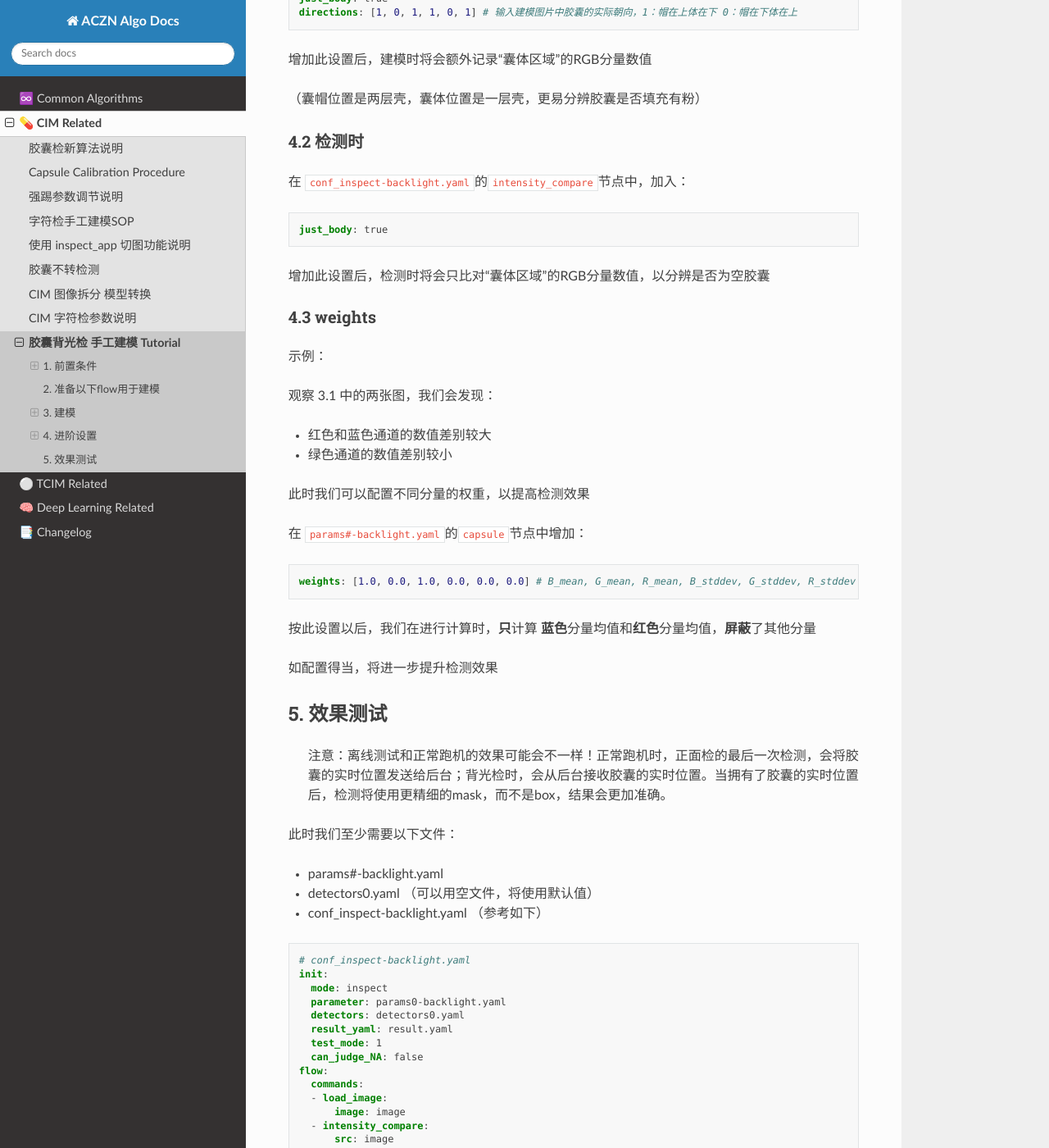
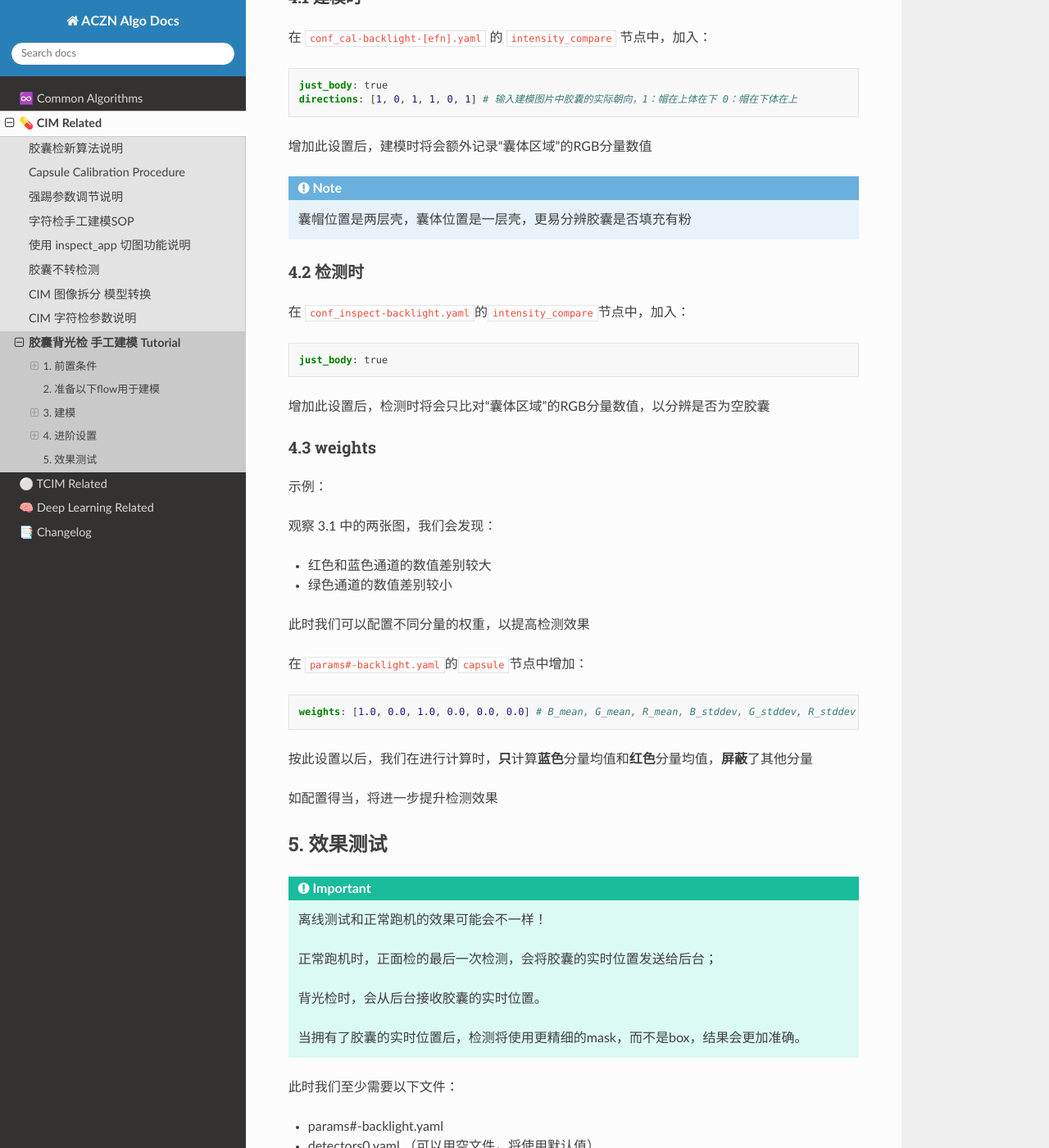
Before and after one commit to pejoypan/aczn-algo-docs, a Sphinx documentation site: the page built from docs/source/cim/backlight-calibration-tutorial.md, in a window 1280 px wide and 1400 px high, scrolled down 4326 px. Shown: the whole window at 82% size. Built offline with Sphinx 7.4.7 and the Read the Docs theme 3.1.0, drawn with Linux system fonts in a browser that asks for light colours; some of the changed text lies outside the part shown.

Commit message:
update backlight tutorial

````diff
--- a/docs/source/cim/backlight-calibration-tutorial.md
+++ b/docs/source/cim/backlight-calibration-tutorial.md
@@ -16,7 +16,9 @@
 
 背光检建模必须在正面检模板已经建立的情况下进行
 
-（因为需要从模板中得到胶囊在图片中的位置）
+```{note}
+因为需要从正面检模板中得到胶囊在图片中的位置
+```
 
 ### 1.3 软件版本
 
@@ -157,7 +159,9 @@ else:
 
 ## 4. 进阶设置
 
-> 当遇到比较困难的情况时，可以通过以下配置，达到更好的检测效果
+```{note}
+当遇到比较困难的情况时，可以通过以下配置，达到更好的检测效果
+```
 
 ### 4.1 建模时
 
@@ -170,7 +174,9 @@ directions: [1, 0, 1, 1, 0, 1] # 输入建模图片中胶囊的实际朝向，1
 
 增加此设置后，建模时将会额外记录“囊体区域”的RGB分量数值
 
-（囊帽位置是两层壳，囊体位置是一层壳，更易分辨胶囊是否填充有粉）
+```{note}
+囊帽位置是两层壳，囊体位置是一层壳，更易分辨胶囊是否填充有粉
+```
 
 ### 4.2 检测时
 
@@ -199,13 +205,21 @@ just_body: true
 weights: [1.0, 0.0, 1.0, 0.0, 0.0, 0.0] # B_mean, G_mean, R_mean, B_stddev, G_stddev, R_stddev
 ```
 
-按此设置以后，我们在进行计算时，**只**计算 **蓝色**分量均值和**红色**分量均值，**屏蔽**了其他分量
+按此设置以后，我们在进行计算时，**只**计算**蓝色**分量均值和**红色**分量均值，**屏蔽**了其他分量
 
 如配置得当，将进一步提升检测效果
 
 ## 5. 效果测试
 
-> 注意：离线测试和正常跑机的效果可能会不一样！正常跑机时，正面检的最后一次检测，会将胶囊的实时位置发送给后台；背光检时，会从后台接收胶囊的实时位置。当拥有了胶囊的实时位置后，检测将使用更精细的mask，而不是box，结果会更加准确。
+```{important}
+离线测试和正常跑机的效果可能会不一样！
+
+正常跑机时，正面检的最后一次检测，会将胶囊的实时位置发送给后台；
+
+背光检时，会从后台接收胶囊的实时位置。
+
+当拥有了胶囊的实时位置后，检测将使用更精细的mask，而不是box，结果会更加准确。
+```
 
 此时我们至少需要以下文件：
 
````
